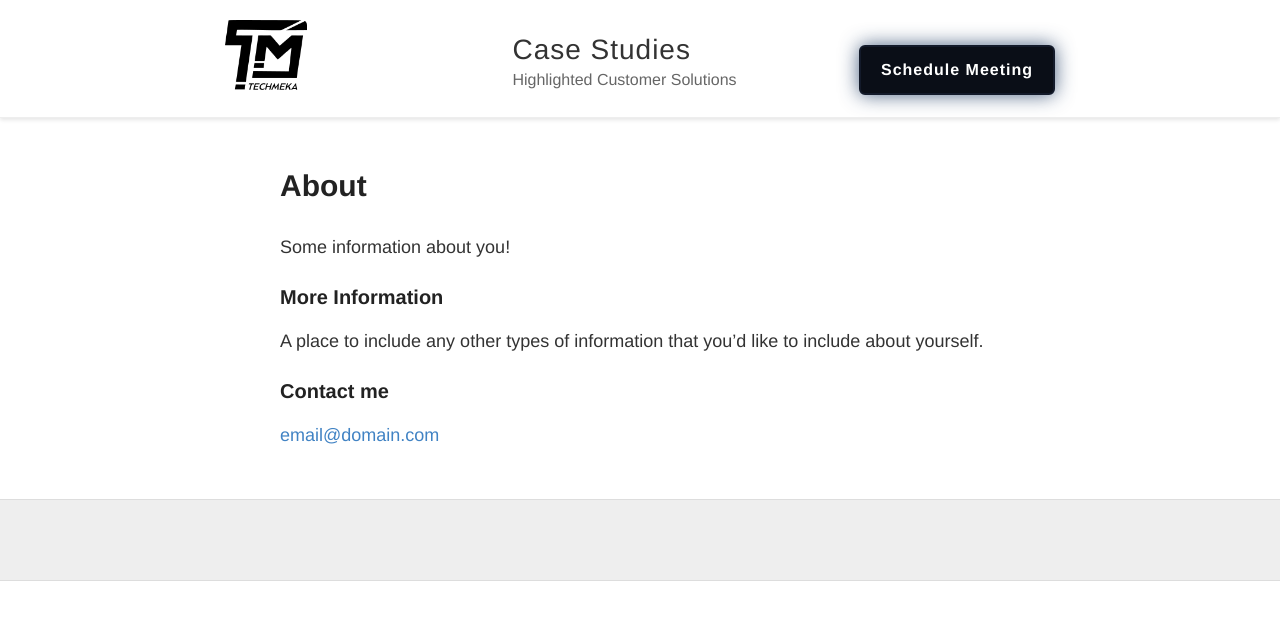
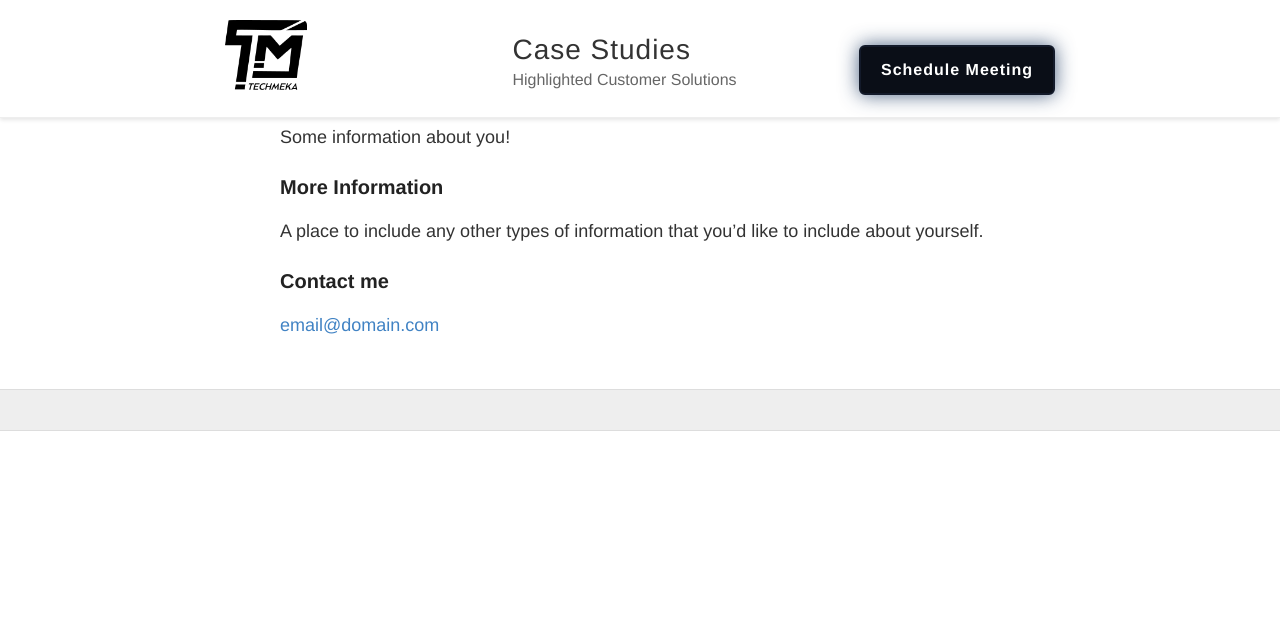
Before and after one commit to Techmeka/blog, a Jekyll site: the page built from docs/about.md, in a window 1280 px wide. Shown: the top 620 px of the page. Built offline with Jekyll 4.4.1, drawn with Linux system fonts in a browser that asks for light colours.

Commit message:
tags stuff

```diff
--- a/docs/assets/css/style.scss
+++ b/docs/assets/css/style.scss
@@ -26,7 +26,7 @@
 
 
 .container {
-  padding-top: 40px !important;
+  padding-top: 40px;
   margin: 0 auto;
   max-width: 740px;
   padding: 0 10px;
--- a/docs/index.html
+++ b/docs/index.html
@@ -4,7 +4,7 @@
 
 <div class="tag-filter-container">
   <div class="popular-tags">
-    <span class="filter-label">Filter by:</span>
+    <span class="filter-label">Filter:</span>
     <a href="#" class="filter-tag active" data-tag="all">All</a>
 
     {% for tag in site.filter_tags %}
```
